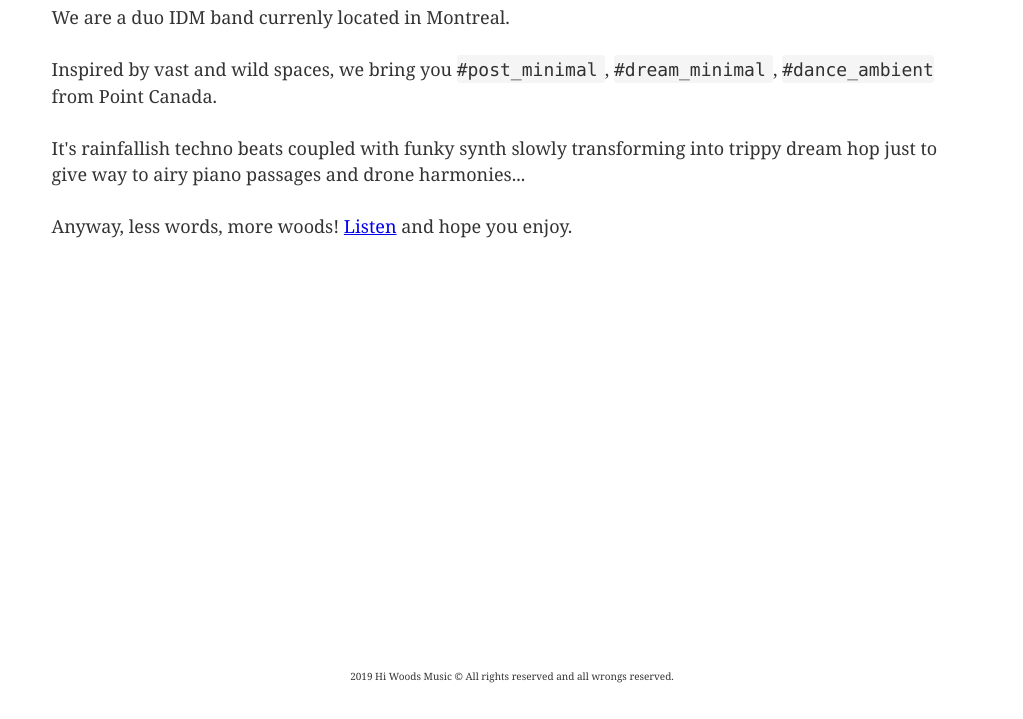
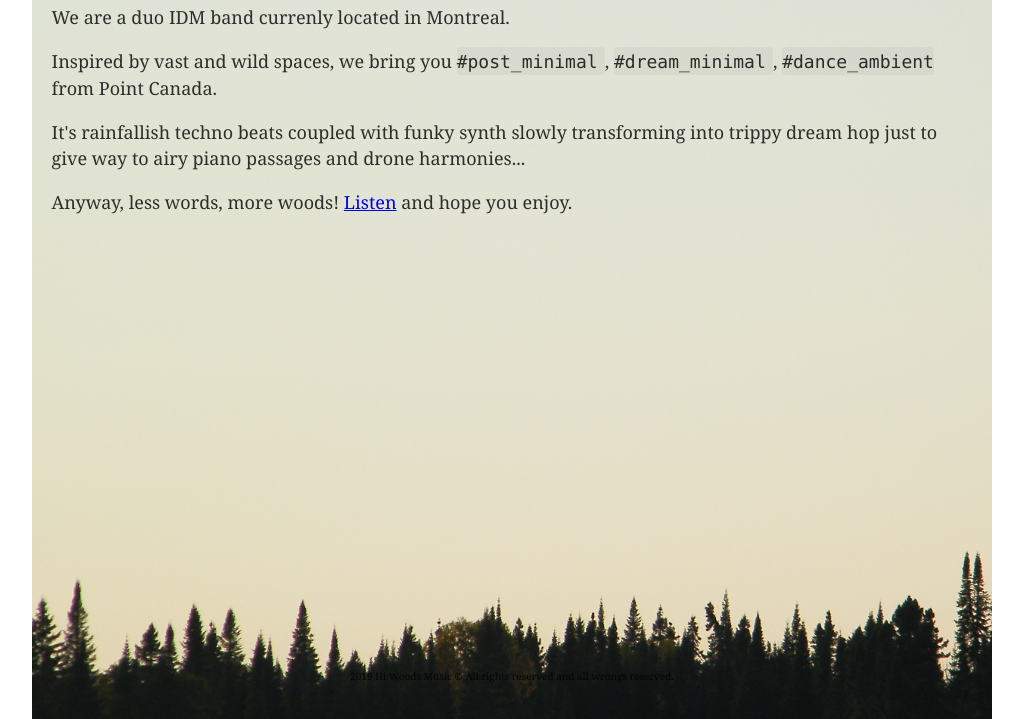
Before and after one commit to xsqox/hi_woods_music, a Gatsby site: page / in a window 1280 px wide. Shown: the part 81-800 px from the top of the page, without its empty margins (128-1151 px from the left). Built offline with nearby package versions, Linux system fonts and the light colour scheme; Gatsby itself is replaced by a stand-in of ours.

Commit message:
Added background image

```diff
--- a/package.json
+++ b/package.json
@@ -6,6 +6,7 @@
   "author": "Kyle Mathews <mathews.kyle@gmail.com>",
   "dependencies": {
     "gatsby": "^2.4.2",
+    "gatsby-background-image": "^0.5.3",
     "gatsby-image": "^2.0.41",
     "gatsby-plugin-manifest": "^2.1.1",
     "gatsby-plugin-offline": "^2.1.0",
@@ -13,6 +14,7 @@
     "gatsby-plugin-sharp": "^2.0.36",
     "gatsby-source-filesystem": "^2.0.33",
     "gatsby-transformer-sharp": "^2.1.19",
+    "intersection-observer": "^0.6.0",
     "prop-types": "^15.7.2",
     "react": "^16.8.6",
     "react-dom": "^16.8.6",
--- a/src/components/HiWoodsBrand.js
+++ b/src/components/HiWoodsBrand.js
@@ -2,7 +2,7 @@ import React from "react"
 import PropTypes from "prop-types"
 
 const HiWoodsBrand = ({ text }) => (
-  <span style={{ "font-family": "Manic Depressive" }}>{text}</span>
+  <span style={{ fontFamily: "Manic Depressive" }}>{text}</span>
 )
 
 HiWoodsBrand.propTypes = {
--- a/src/components/layout.css
+++ b/src/components/layout.css
@@ -384,7 +384,7 @@ p {
   padding-left: 0;
   padding-right: 0;
   padding-top: 0;
-  margin-bottom: 1.45rem;
+  margin-bottom: 1rem;
 }
 figure {
   margin-left: 0;
--- a/src/styles/global.css
+++ b/src/styles/global.css
@@ -13,6 +13,9 @@
     height: 100vh;
     display: grid;
     grid-template-rows: auto 30px;
+    background-image: url("../images/page_background.jpg");
+    background-repeat: no-repeat;
+    background-size: cover;
 }
 
 .pageFooter {
```
Also changed, not shown: src/images/gatsby-astronaut.png (deleted), src/images/page_background.jpg (added), 1 other file.
